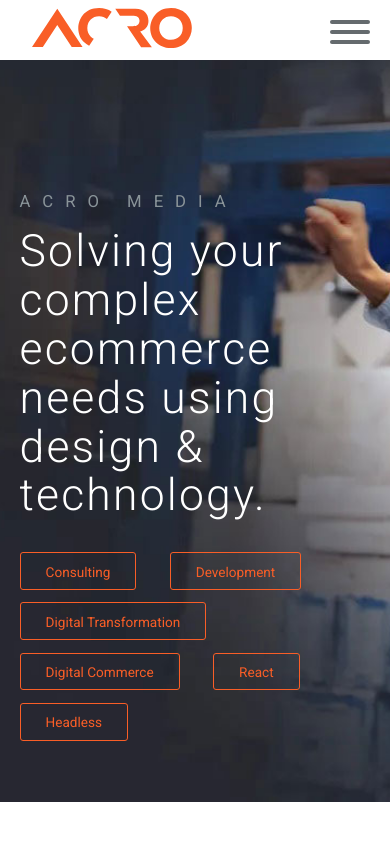
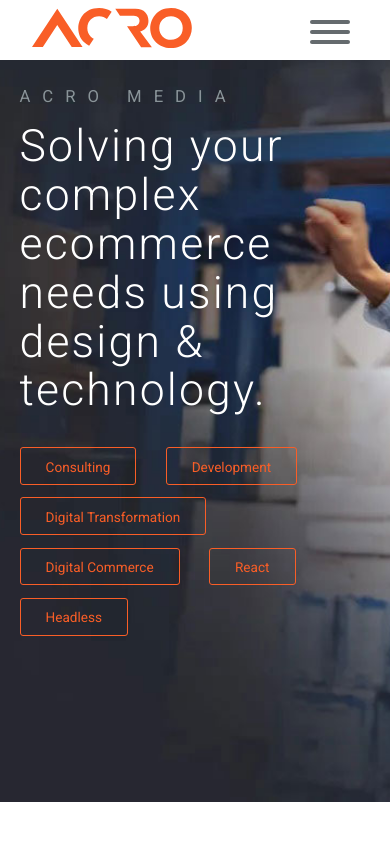
Before and after one commit to elmer-mendoza/acroTheme, a React (Create React App) app in the folder client/: page / in a window 390 px wide. Shown: the top 844 px of the page. Built offline with nearby package versions, Linux system fonts and the light colour scheme.

Commit message:
edit hamburger

```diff
--- a/client/src/styles/App.css
+++ b/client/src/styles/App.css
@@ -80,7 +80,7 @@
 }
 
 .hero__title {
-  padding-top: 9rem;
+  padding-top: 10vw;
   max-width: 850px;
 }
 
@@ -108,7 +108,7 @@
 }
 
 .hero__btnList li {
-  margin: 0 2em .75em 0;
+  margin: 0 1.75em .75em 0;
   border-radius: 3px;
   padding: .5em 1.5em;
   border: solid 1px #f95e27;
@@ -124,6 +124,7 @@
   padding: .5rem 2rem;
   width: 100%;
   position: fixed;
+  -webkit-backface-visibility: hidden;
   background-color: #fff;
 }
 
@@ -346,6 +347,12 @@
 
 .dropItem:hover a {
   color: #f95e27 !important;
+}
+
+@media screen and (max-width: 760px) {
+  .hamburger {
+    padding-right: 60px;
+  }
 }
 
 .hamburger {
@@ -581,7 +588,7 @@
 }
 
 .report img {
-  width: 375px;
+  width: 80vw;
 }
 
 @media only screen and (min-width: 960px) {
--- a/client/src/styles/App.scss
+++ b/client/src/styles/App.scss
@@ -87,7 +87,7 @@
     background-repeat: no-repeat;
     min-height: 95vh;
     &__title {
-       padding-top:9rem;
+       padding-top:10vw;
        max-width: 850px;
        & p{
            color:$--clr-primary-3;
@@ -109,7 +109,7 @@
     }
     &__btnList li {
 
-        margin:0 2em .75em 0;
+        margin:0 1.75em .75em 0;
         border-radius: 3px;
         padding:.5em 1.5em;
         border:solid 1px $--clr-primary-1;
@@ -121,10 +121,14 @@
     }
 }
  /* ********HEADER start******* */
+
+
  .header{
      padding:.5rem 2rem;
      width:100%;
+    //  position: absolute;
      position: fixed;
+     -webkit-backface-visibility: hidden;
      background-color: $--clr-light;
      @include lg-screen {
          display:flex !important;
@@ -289,8 +293,13 @@
       color: $--clr-primary-1 !important;
   }
  }
+ @media screen and (max-width: 760px) {
+    .hamburger {
+      padding-right:60px;
+    }
+  }
+ .hamburger{
 
- .hamburger{
      display: none;
      @include md-screen{
          display: block;
@@ -469,13 +478,14 @@
     & .col:nth-child(2) {
       padding-left: 1rem;
   }
+
   & img {
       @include minScreen960{
          height:300px;
          width:auto;
          padding-right: 4rem;
       }
-     width:375px;
+     width:80vw;
   }
   & h2{
       font-size:calc( 36px + (44 - 36) * ( (100vw - 600px) / ( 1280 - 600) )) ;
```
Also changed, not shown: 1 other file (tests, documents, lock files or other folders).
